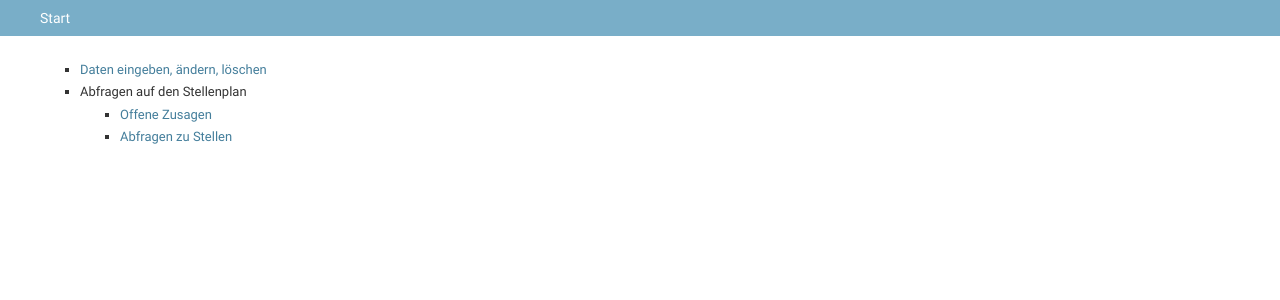
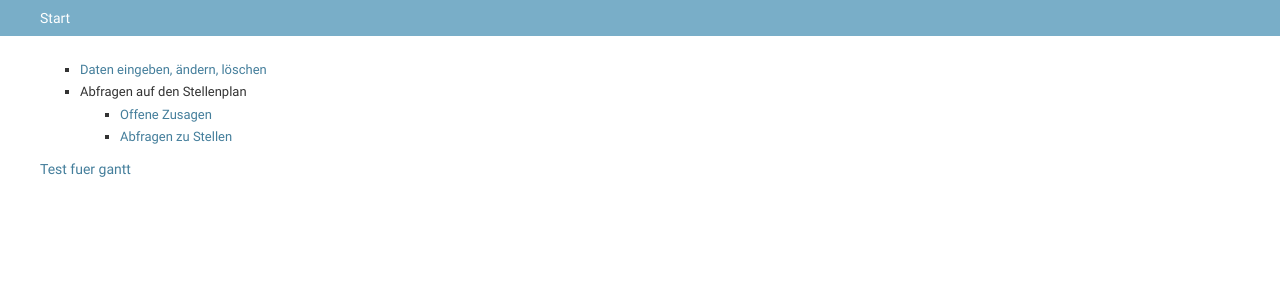
Before and after one commit to hkarl/instinf, a Django app: page / in a window 1280 px wide. Shown: the part 48-348 px from the top of the page. Run offline with Django 3.2, Linux system fonts and the light colour scheme.

Commit message:
jquery jgantt files local

```diff
--- a/stellenplan/urls.py
+++ b/stellenplan/urls.py
@@ -1,4 +1,5 @@
 from django.conf.urls import patterns, url
+from django.conf import settings
 
 from stellenplan import views
 
--- a/templates/home.html
+++ b/templates/home.html
@@ -1,5 +1,6 @@
 
 {% extends "admin/base_site.html" %}
+{% load staticfiles %}
 {% load i18n %}
 
 {% block title %}{{ title }} | {% trans 'Informatik - Home' %}{% endblock %}
@@ -19,4 +20,10 @@
     <li> <a href = "http:stellenplan/qStellen"> Abfragen zu Stellen </a>
   </ul>
 </ul>
+
+<a href="{% static 'gantt.html'%}" > Test fuer gantt  </a>
+
+
+
+
 {% endblock content %}
```
Also changed, not shown: 1 other file.
